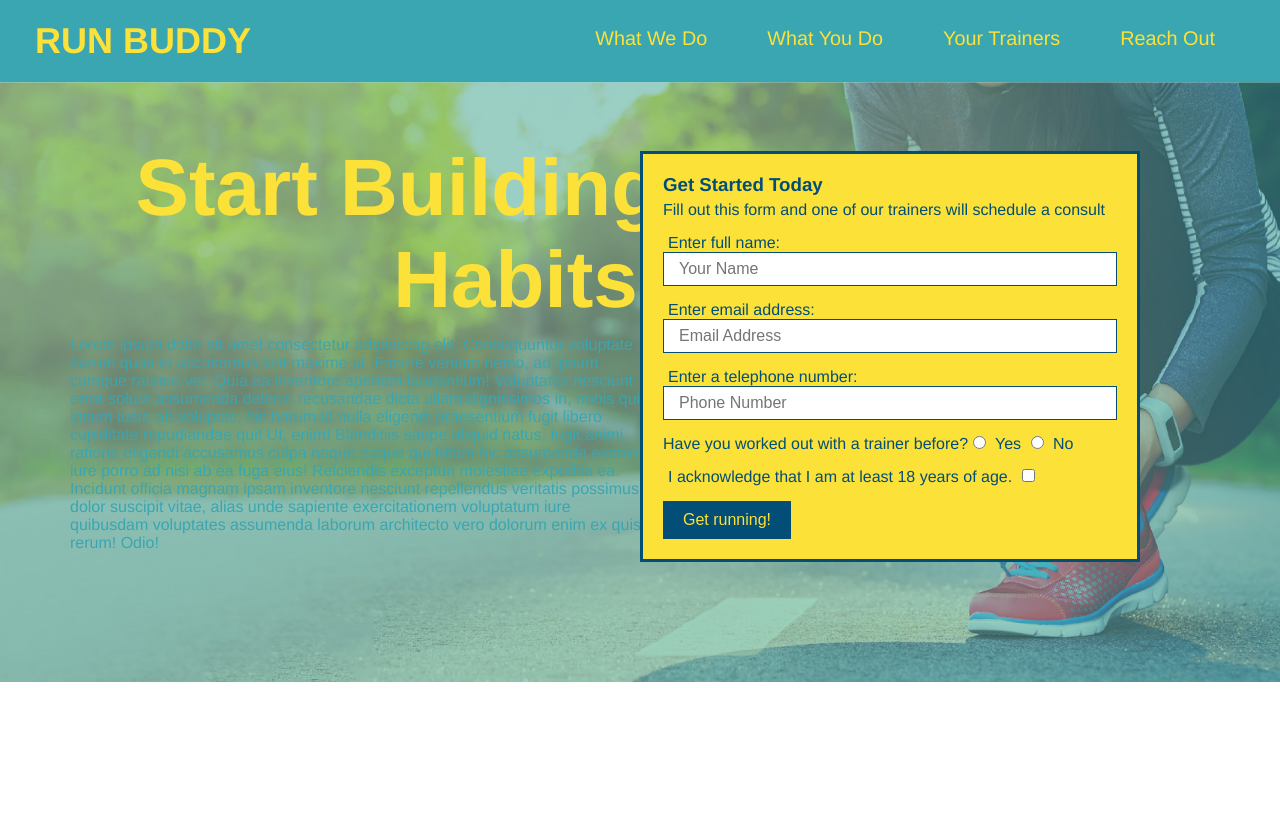
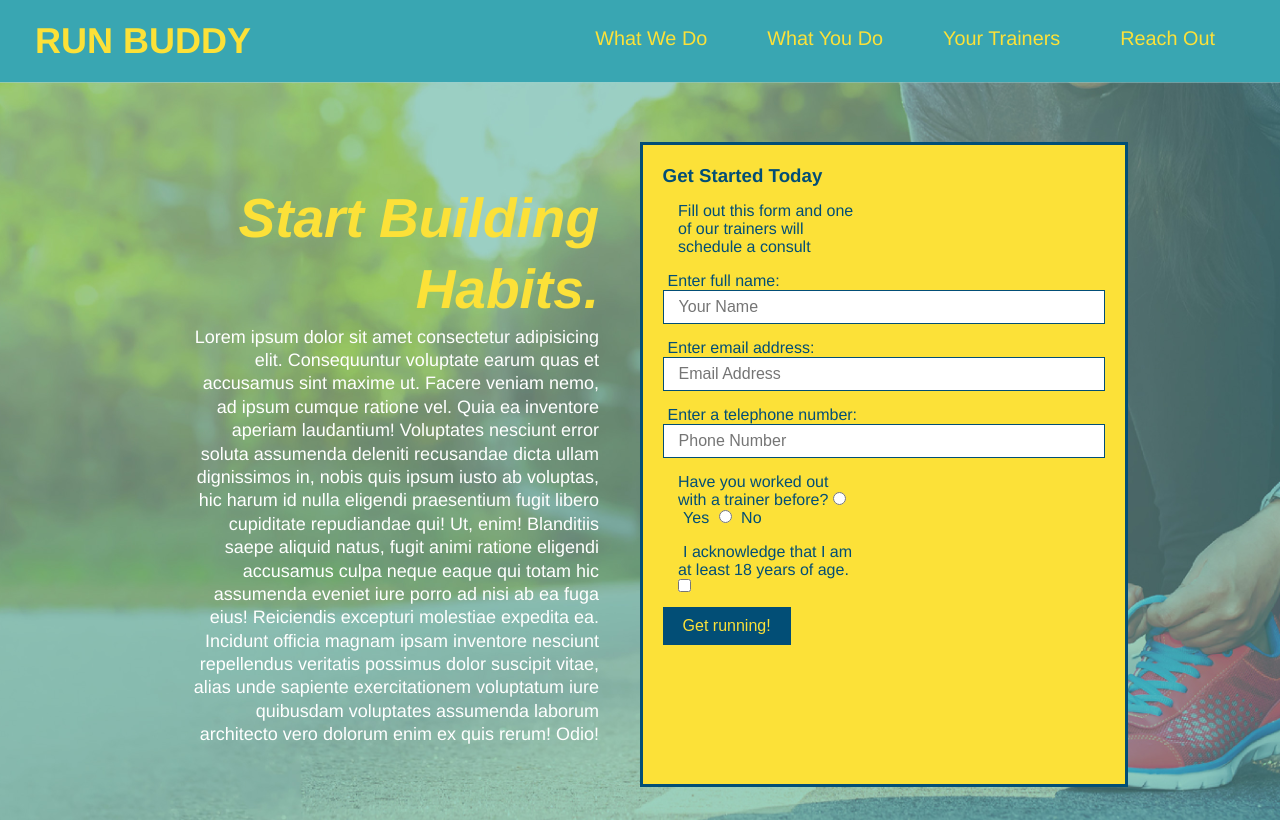
Before and after one commit to idahuy/run-buddy, a plain HTML site: page index.html in a window 1280 px wide. Shown: the top 820 px of the page. Drawn offline with Linux system fonts and the light colour scheme.

Commit message:
add flexbox to the hero

```diff
--- a/assets/css/style.css
+++ b/assets/css/style.css
@@ -55,10 +55,12 @@ footer {
     background: #fce138;
     width: 100%;
     padding: 40px 35px;
+    display: flex;
+    justify-content: space-between;
+    flex-wrap: wrap;
 }
 
 footer h2 {
-    display: inline;
     color: #024e76;
     font-size: 30px;
     margin: 0;
@@ -67,7 +69,6 @@ footer h2 {
 footer div {
     float: right;
     line-height: 1.5;
-    text-align: right;
 }
 
 footer a {
@@ -115,31 +116,30 @@ section {
 
   /* General use End */
 .hero {
-  height: 600px;
   background-image: url("../image/hero-bg.jpg");
   background-size: cover;
   background-position: center;
-  position: relative;
+  display: flex;
+  justify-content: center;
+  flex-wrap: wrap;
 }
 
 
 .hero-form {
   background-color: #fce138;
   padding: 20px;
-  width: 500px;
   color: #024e76;
   border-style: solid;
   border-width: 3px;
   border-color: #024e76;
   /* or use the shorthand [border: solid 3px #024e76] */
-  position: absolute;
-  bottom: 120px;
-  right: 140px;
 }
 
   /* text spacing for context in the form */
 .hero-form p {
   margin: 5px 0 15px 0;
+  width: 40%;
+  margin: 3.5%;
 }
 
   /* styling for the input boxes */
@@ -165,6 +165,22 @@ section {
   border: none;
   padding: 10px 20px;
   font-size: 16px;
+}
+
+.hero-cta {
+  width: 35%;
+  text-align: right;
+  margin: 3.5%;
+  color: #fff;
+  font-size: 18px;
+  line-height: 1.3;
+}
+
+.hero-cta h2 {
+  font-style: italic;
+  font-size: 55px;
+  color: #fce138;
+}
 }
 
   /* Hero Style End */
@@ -370,18 +386,3 @@ section {
 }
 
 /* REACH OUT STYLES END */
-
-.habits {
-  width: 600px;
-  height: 600px;
-}
-
-.habits h2 {
-  color: #fce138;
-  text-align: right;
-  font-size: 80px;
-}
-
-.habits p {
-  margin: 10px;
-}
--- a/index.html
+++ b/index.html
@@ -35,7 +35,7 @@
 
     <!-- hero section -->
     <section class="hero">
-      <div class="habits">
+      <div class="hero-cta">
         <h2>Start Building Habits.</h2>
         <p>Lorem ipsum dolor sit amet consectetur adipisicing elit. Consequuntur voluptate earum quas et accusamus sint maxime ut. Facere veniam nemo, ad ipsum cumque ratione vel. Quia ea inventore aperiam laudantium!
         Voluptates nesciunt error soluta assumenda deleniti recusandae dicta ullam dignissimos in, nobis quis ipsum iusto ab voluptas, hic harum id nulla eligendi praesentium fugit libero cupiditate repudiandae qui! Ut, enim!
```
